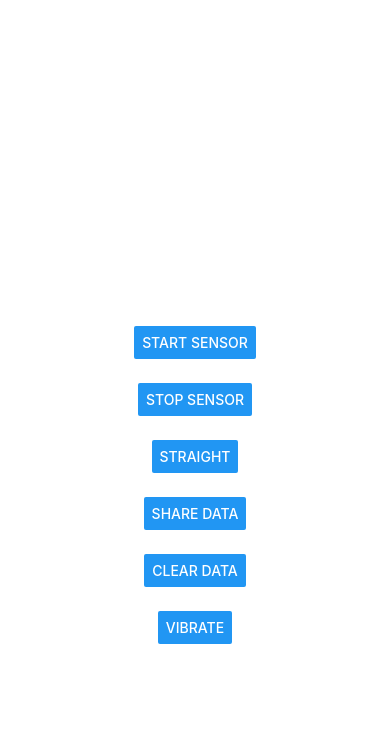
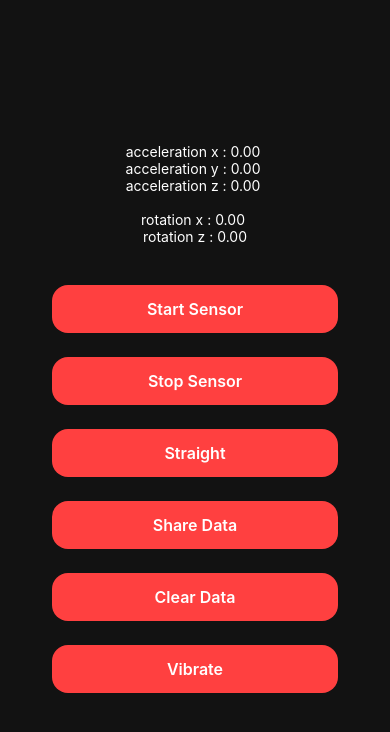
Before and after one commit to punch-boxing/punch-data-collection-app, a React Native app: screen / in a window 390 px wide. Shown: the top 732 px of the page. Built offline with nearby package versions, Linux system fonts and the light colour scheme.

Commit message:
feat: UI modified

```diff
--- a/App.tsx
+++ b/App.tsx
@@ -9,6 +9,8 @@ import {
   Share,
   Text,
   Vibration,
+  StyleSheet,
+  TouchableOpacity,
 } from 'react-native';
 import { Subscription } from 'rxjs';
 import { VolumeManager } from 'react-native-volume-manager';
@@ -16,7 +18,7 @@ import { accelerometer, gyroscope, setUpdateIntervalForType, SensorTypes } from
 import { Vector3D } from './src/utils/vector';
 import { autoCalibrate, initializeOrientaion } from './src/utils/math';
 
-const timeInterval = 25; // ms
+const timeInterval = 50; // ms
 const columns = 'Index,Time,Raw Acceleration X,Raw Acceleration Y,Raw Acceleration Z,Acceleration X,Acceleration Y,Acceleration Z,Angular Velocity X,Angular Velocity Y,Angular Velocity Z,Orientation X,Orientation Y,Orientation Z,Punch Type\n';
 const punchTypes = ['Straight', 'Hook', 'UpperCut', 'Body'];
 
@@ -54,15 +56,9 @@ function App() {
       });
 
       const accelSubscription = accelerometer.subscribe(({ x, y, z, timestamp }) => {
-        if (!orientationInitialized.current) {
-          orientation.current = initializeOrientaion(new Vector3D(x, y, z));
-          acceleration.current = new Vector3D(x, y, z);
-          orientationInitialized.current = true;
-        } else {
         let result = autoCalibrate(new Vector3D(x, y, z), _gyro, orientation.current, timeInterval);
         orientation.current = result.orientation;
         acceleration.current = result.acceleration;
-        }
 
         if (startTime === null) {
           startTime = timestamp;
@@ -91,8 +87,33 @@ function App() {
   };
 
   return (
-      <View style={{ flex: 1, justifyContent: 'center', alignItems: 'center', gap: 24 }}>
-        <Text style={{color: 'white'}}>
+      // <View style={{ flex: 1, justifyContent: 'center', alignItems: 'center', gap: 24 }}>
+      //   <Text style={{color: 'white'}}>
+      //     acceleration x : {acceleration.current.x.toFixed(2)} {'\n'}
+      //     acceleration y : {acceleration.current.y.toFixed(2)} {'\n'}
+      //     acceleration z : {acceleration.current.z.toFixed(2)} {'\n'}
+      //     {'\n'}
+      //     rotation x : {Math.sin(orientation.current.x).toFixed(2)} {'\n'}
+      //     rotation z : {Math.sin(orientation.current.z).toFixed(2)}
+      //   </Text>
+      //   <Button title="Start Sensor" onPress={startSensor} />
+      //   <Button title="Stop Sensor" onPress={stopSensor} />
+      //   <Button title={punchTypes[punchTypeIndex.current]} onPress={() => {punchTypeIndex.current = (punchTypeIndex.current + 1) % punchTypes.length; forceUpdate();}}/>
+      //   <Button title="Share Data" onPress={() => {
+      //     Share.share({
+      //       message: data.current,
+      //       title: 'Sensor Data',
+      //     });
+      //   }} />
+      //   <Button title="Clear Data" onPress={() => {
+      //     data.current = columns;
+      //   }} />
+      //   <Button title="Vibrate" onPress={() => {
+      //     Vibration.vibrate();
+      //   }} />
+      // </View>
+      <View style={styles.container}>
+      <Text style={styles.text}>
         acceleration x : {acceleration.current.x.toFixed(2)} {'\n'}
         acceleration y : {acceleration.current.y.toFixed(2)} {'\n'}
         acceleration z : {acceleration.current.z.toFixed(2)} {'\n'}
@@ -100,23 +121,61 @@ function App() {
         rotation x : {Math.sin(orientation.current.x).toFixed(2)} {'\n'}
         rotation z : {Math.sin(orientation.current.z).toFixed(2)}
       </Text>
-        <Button title="Start Sensor" onPress={startSensor} />
-        <Button title="Stop Sensor" onPress={stopSensor} />
-        <Button title={punchTypes[punchTypeIndex.current]} onPress={() => {punchTypeIndex.current = (punchTypeIndex.current + 1) % punchTypes.length; forceUpdate();}}/>
-        <Button title="Share Data" onPress={() => {
-          Share.share({
-            message: data.current,
-            title: 'Sensor Data',
-          });
+
+      <CustomButton title="Start Sensor" onPress={startSensor} />
+      <CustomButton title="Stop Sensor" onPress={stopSensor} />
+      <CustomButton title={punchTypes[punchTypeIndex.current]} onPress={() => {
+        punchTypeIndex.current = (punchTypeIndex.current + 1) % punchTypes.length;
+        forceUpdate();
       }} />
-        <Button title="Clear Data" onPress={() => {
+      <CustomButton title="Share Data" onPress={() => {
+        Share.share({ message: data.current, title: 'Sensor Data' });
+      }} />
+      <CustomButton title="Clear Data" onPress={() => {
         data.current = columns;
       }} />
-        <Button title="Vibrate" onPress={() => {
+      <CustomButton title="Vibrate" onPress={() => {
         Vibration.vibrate();
       }} />
     </View>
     );
 }
 
+const CustomButton = ({ title, onPress }: { title: string; onPress: () => void }) => (
+  <TouchableOpacity style={styles.button} onPress={onPress}>
+    <Text style={styles.buttonText}>{title}</Text>
+  </TouchableOpacity>
+);
+
+
+const styles = StyleSheet.create({
+  container: {
+    flex: 1,
+    backgroundColor: '#121212',
+    justifyContent: 'center',
+    alignItems: 'center',
+    gap: 8,
+    padding: 16,
+  },
+  text: {
+    color: 'white',
+    textAlign: 'center',
+    marginBottom: 24,
+  },
+  button: {
+    backgroundColor: '#FF4040', // red tone
+    paddingVertical: 14,
+    paddingHorizontal: 48,
+    borderRadius: 16,
+    alignItems: 'center',
+    marginVertical: 8,
+    width: '80%',
+  },
+  buttonText: {
+    color: 'white',
+    fontWeight: '600',
+    fontSize: 16,
+  },
+});
+
 export default App;
```
Also changed, not shown: 5 other files (tests, documents, lock files or other folders). Lines whose indentation alone changed are shown as unchanged.
